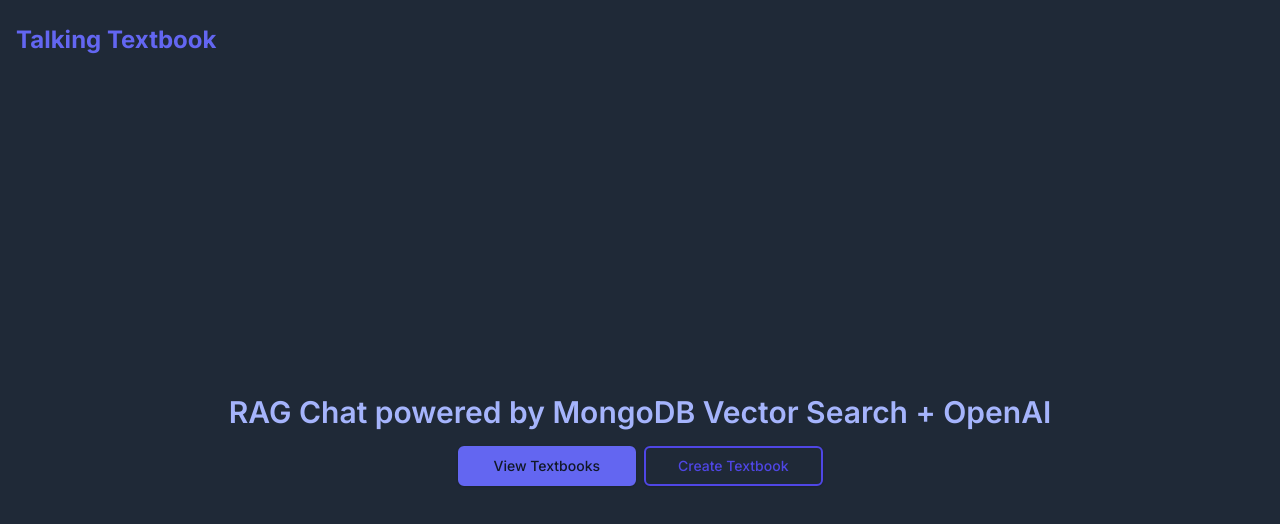
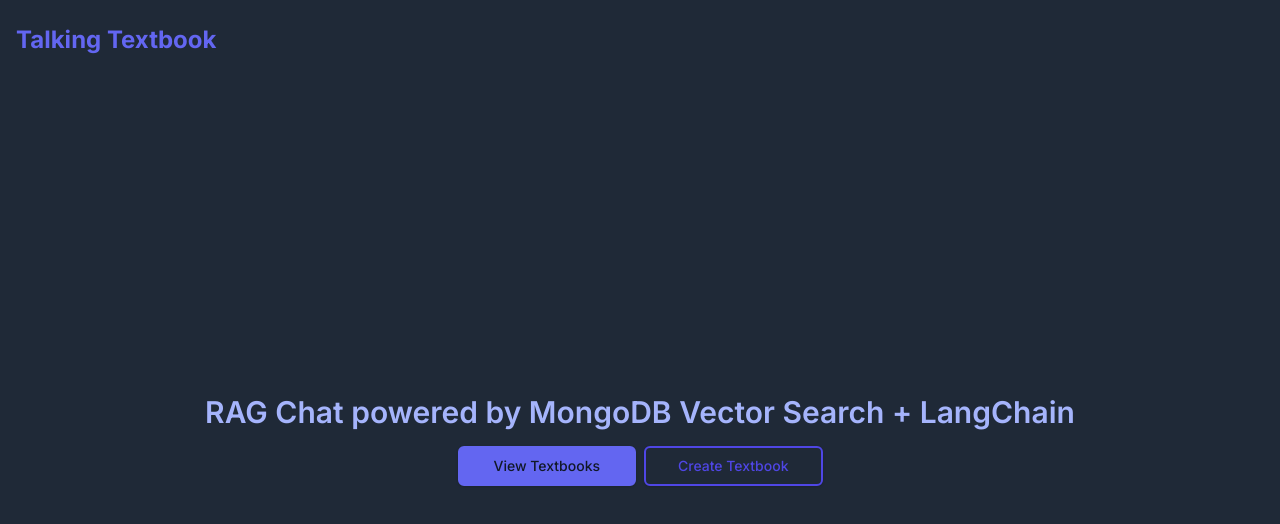
Before and after one commit to anishanne/talkingtextbook, a Next.js app in the folder talkingtextbook/: page / in a window 1280 px wide. Shown: the top 524 px of the page. Built offline with nearby package versions, Linux system fonts and the light colour scheme.

Commit message:
Improvements

```diff
--- a/talkingtextbook/app/page.tsx
+++ b/talkingtextbook/app/page.tsx
@@ -11,7 +11,7 @@ export default function Home() {
 			</header>
 			<main className="flex flex-grow flex-col items-center justify-center bg-gray-800 p-4">
 				<h2 className="mb-4 text-3xl font-semibold text-indigo-300">
-					RAG Chat powered by MongoDB Vector Search + OpenAI
+					RAG Chat powered by MongoDB Vector Search + LangChain
 				</h2>
 				<div className="grid grid-cols-2 gap-2">
 					<button className="inline-flex h-10 items-center justify-center rounded-md border-2 border-indigo-500 bg-indigo-500 px-8 text-sm font-medium text-gray-900 shadow transition-colors hover:border-indigo-400 hover:bg-indigo-400 focus-visible:outline-none focus-visible:ring-1 focus-visible:ring-indigo-600">
```
Also changed, not shown: 1 other file (tests, documents, lock files or other folders).
